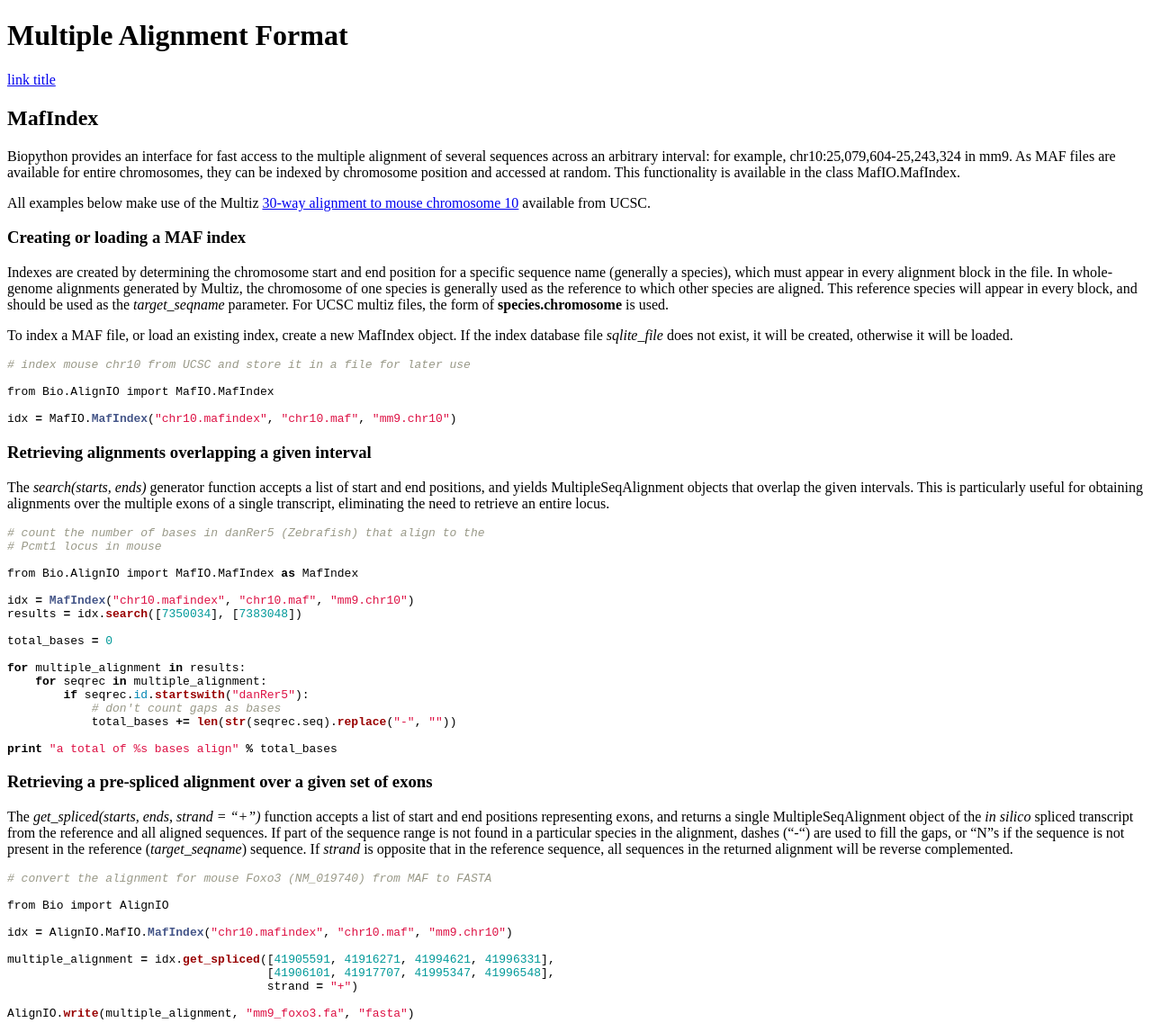
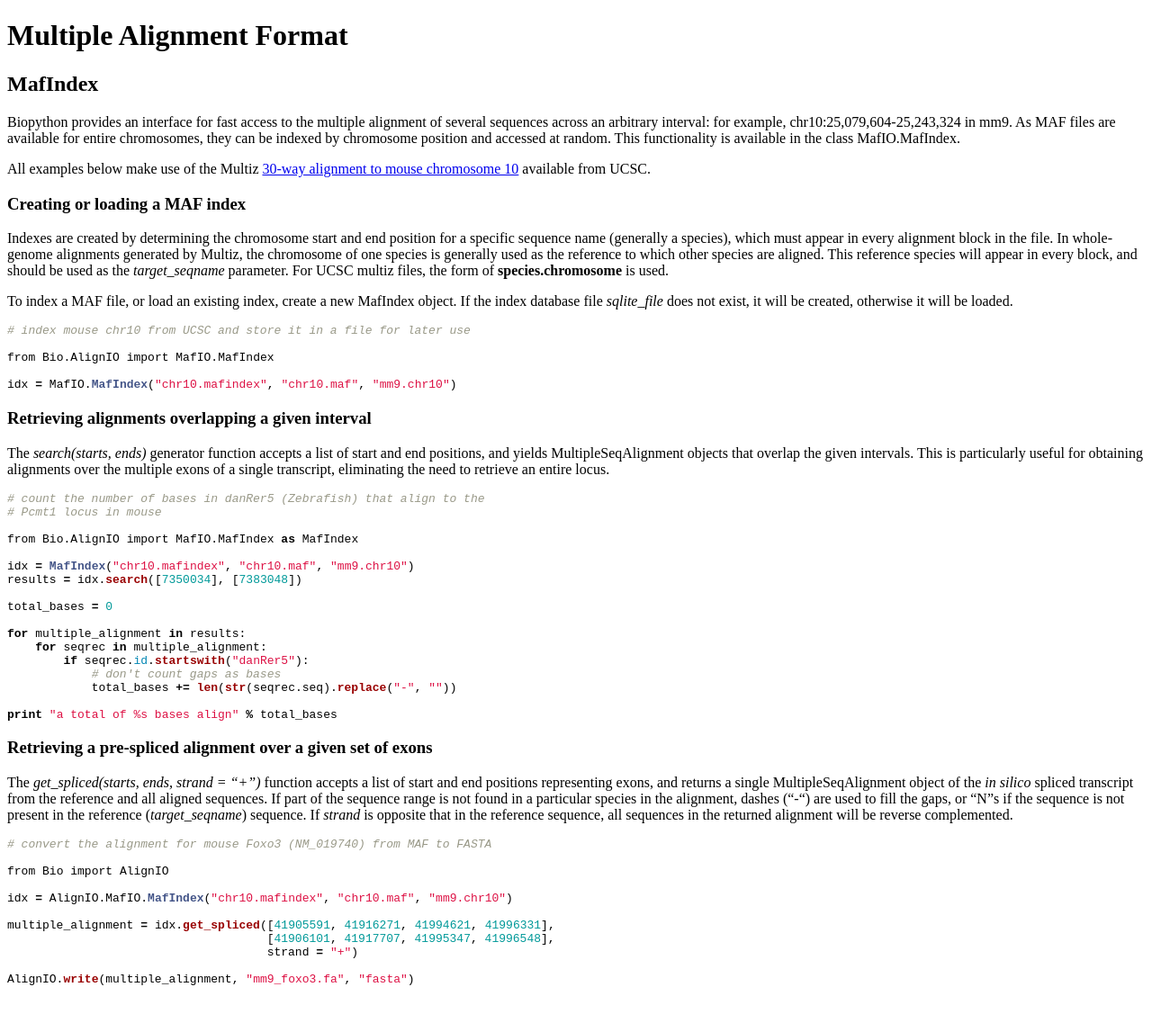
Before and after one commit to biopython/biopython.github.io, a Jekyll site: the page built from wiki/Multiple_Alignment_Format.md, in a window 1280 px wide. Shown: the whole page at 90% size. Built offline with Jekyll 4.4.1, drawn with Linux system fonts in a browser that asks for light colours; after the commit the page ends 1109 px from its top, so only the background shows below that.

Commit message:
Change to wiki page

```diff
--- a/wiki/Multiple_Alignment_Format.md
+++ b/wiki/Multiple_Alignment_Format.md
@@ -5,8 +5,6 @@ layout: wiki
 tags:
  - Formats|Formats
 ---
-
-[link title](http://www.example.com)
 
 MafIndex
 --------
```
Also changed, not shown: 1 other file.
